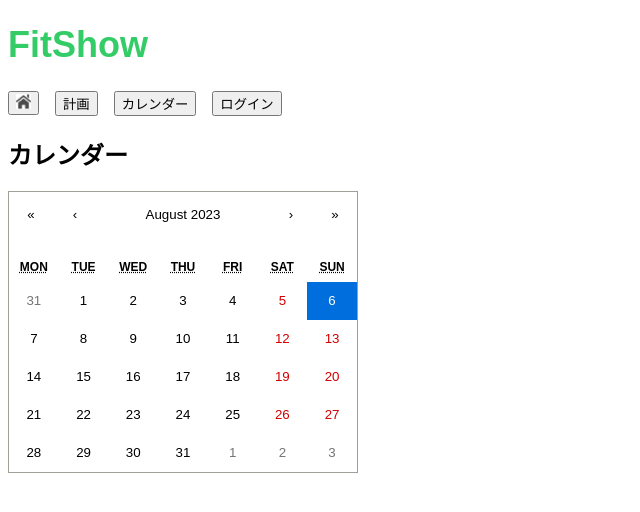
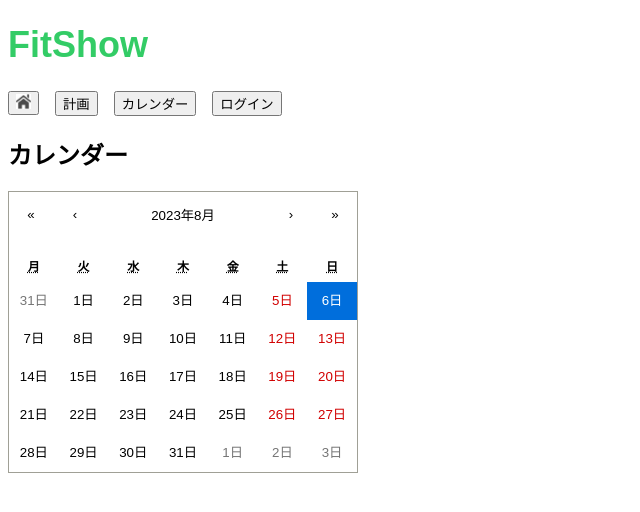
Before and after one commit to ueshima516/uesm_Aufgiesser-ap, a Next.js app in the folder frontend/my-app/: page /calendar in a window 1280 px wide. Shown: the top 512 px of the page, without its empty margins (0-640 px from the left). Built offline with nearby package versions, Linux system fonts and the light colour scheme.

Commit message:
fix: calendar ロケール由来エラー
- react-calendarを使用する際、localeオプションを明示的に指定する必要がある

```diff
--- a/frontend/my-app/components/Calendar/Calendar.jsx
+++ b/frontend/my-app/components/Calendar/Calendar.jsx
@@ -17,6 +17,7 @@ function MyCalendar() {
         <Calendar
           value={date}
           onChange={handleDateChange}
+          locale="ja-JP" //これを明示的に書かないと、/calenderページでブラウザリロードでエラーが出る
         />
       </div>
     </div>
```
